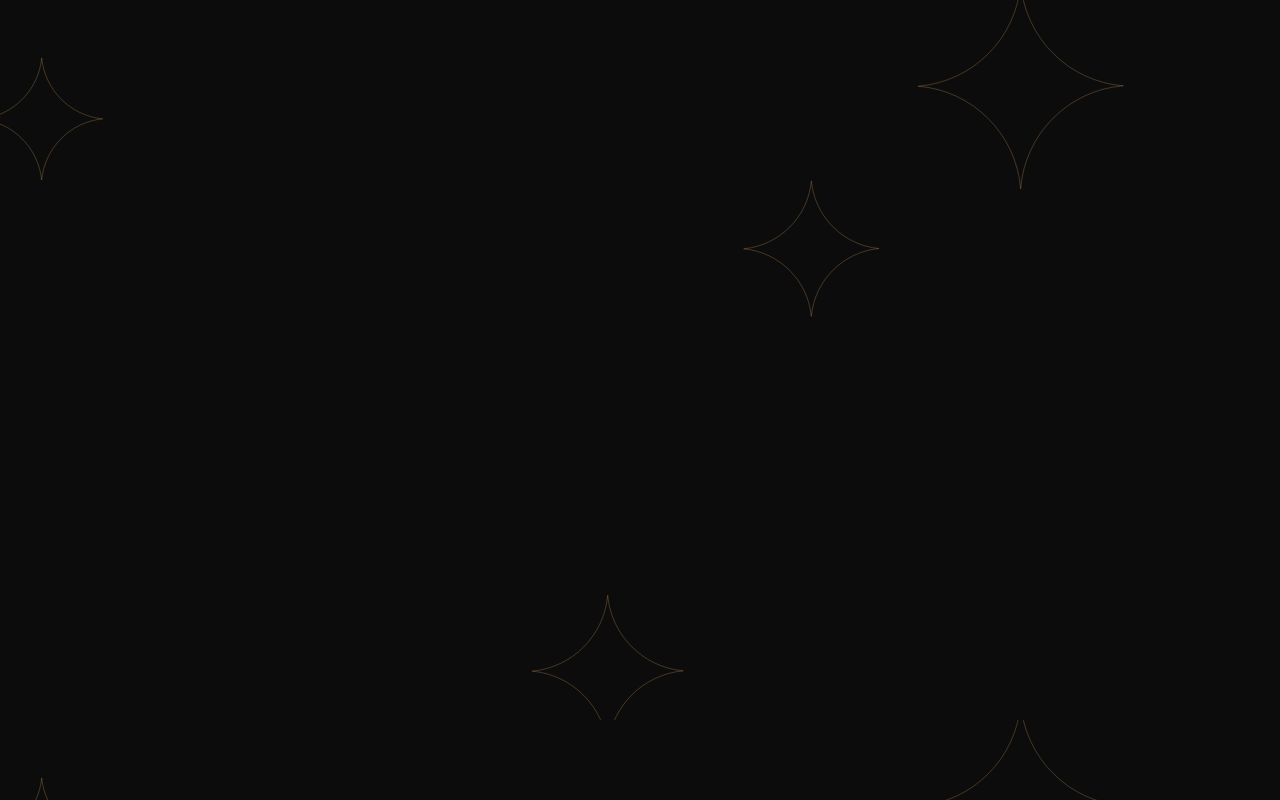
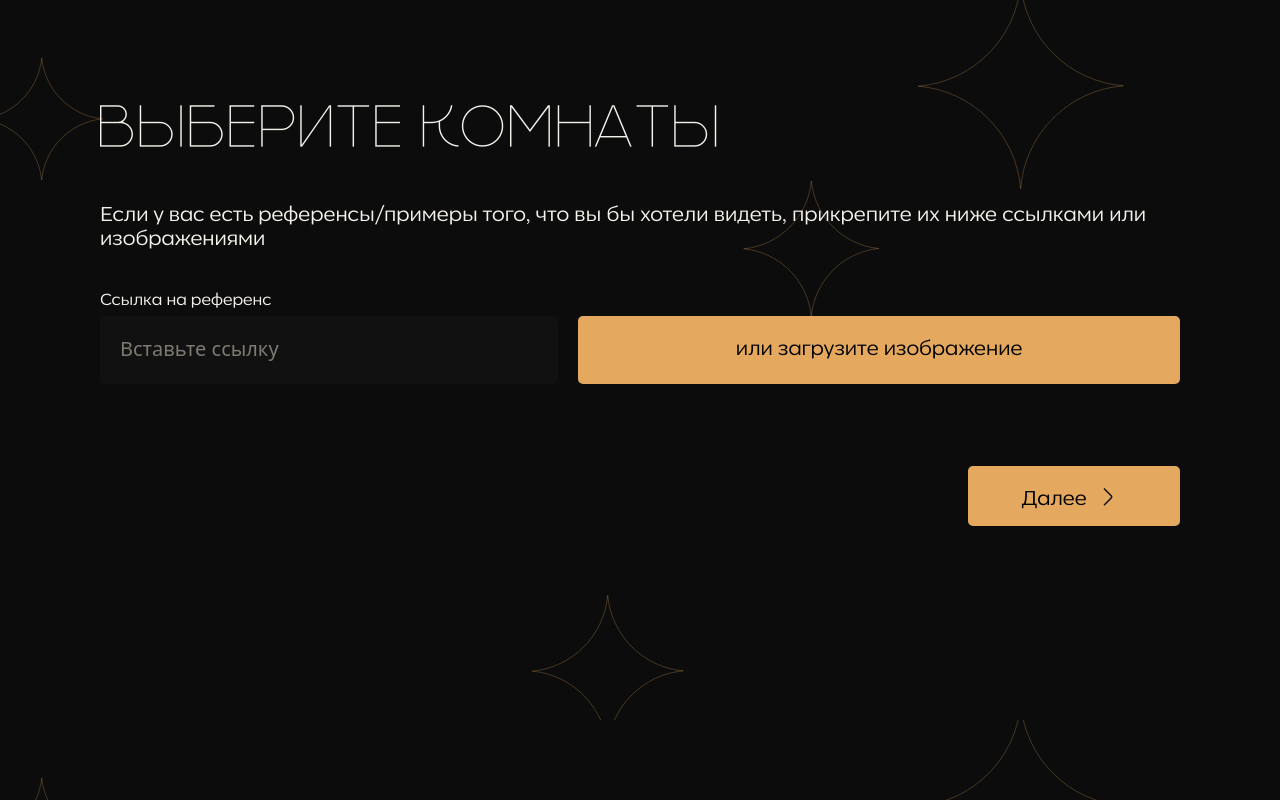
Before and after one commit to Shadovitsme/kwolCommercialPensil, a Vue app: page /linkDescribePage in a window 1280 px wide. Before the commit this address had no page. Built offline with nearby package versions, Linux system fonts and the light colour scheme.

Commit message:
почти готовый блок для добавления ссылок или картинок

```diff
--- a/src/assets/index.css
+++ b/src/assets/index.css
@@ -10,7 +10,29 @@
   --BrightAccent: #f99d2b;
   --Text: #f5f2ec;
 }
+.yellowButton {
+  border-radius: 5px;
+  background-color: var(--Accent);
+  padding-top: 18px;
+  padding-bottom: 22px;
+}
 
+.yellowButton:hover {
+  background-color: var(--BrightAccent);
+}
+
+.yellowButton:active {
+  background-color: var(--BrightAccent);
+}
+@media screen and (max-width: 1024px) {
+  .yellowButton {
+    padding-top: 10px;
+    padding-bottom: 14px;
+    font-size: 16px;
+    font-weight: 400;
+    line-height: 20px;
+  }
+}
 body {
   background-color: var(--background);
   background-size: cover;
@@ -130,7 +152,6 @@ body {
   background-color: var(--DarkAccent);
   padding: 20px;
   height: 68px;
-  width: 100%;
   color: var(--Text);
   border-radius: 5px;
   vertical-align: top;
--- a/src/chooseYourRoom.vue
+++ b/src/chooseYourRoom.vue
@@ -31,7 +31,7 @@ function redirect() {
 
         <div class="w-full flex md:justify-end mt-9 md:mt-12">
           <YellowButton
-          :arrow="true"
+            :arrow="true"
             :onclick="redirect"
             class="mt-[34px] md:w-[212px]"
             text="Далее"
--- /dev/null
+++ b/src/components/linkPicBlock.vue
@@ -0,0 +1,43 @@
+<script setup>
+import { ref, watch, defineProps, defineEmits } from 'vue';
+import YellowButton from './yellowButton.vue';
+import { isEmptyObject } from 'jquery';
+
+
+let showTextarea = ref(false);
+let textInputValue = ref('');
+let fileInputValue = ref(null);
+
+
+watch([textInputValue, fileInputValue], ([newTextValue, newFileValue]) => {
+  showTextarea.value = newTextValue.length > 0 || newFileValue !== null;
+});
+</script>
+
+<template>
+  <p class="p4 mb-2 text-Text">Ссылка на референс</p>
+  <div class="flex mb-5">
+    <input
+    :disabled="fileInputValue"
+      class="input mr-5 w-[607px]"
+      type="text"
+      placeholder="Вставьте ссылку"
+      v-model="textInputValue"
+    />
+    <label :disabled="textInputValue" class="yellowButton w-[816px] flex justify-center cursor-pointer">
+      <input
+        type="file"
+        class="hidden"
+        :disabled="textInputValue.length > 0"
+        @change="fileInputValue = $event.target.files[0]"
+      />
+      <span class="p3">или загрузите изображение</span>
+    </label>
+  </div>
+  <p v-if="showTextarea"  class="mb-2 p4 text-Text">Комментарий к референсу</p>
+  <textarea
+    v-if="showTextarea"
+    placeholder="Опишите, что вам понравилось, а что, наоборот, не хотели бы реализовывать"
+    class="textarea"
+  ></textarea>
+</template>
--- a/src/components/yellowButton.vue
+++ b/src/components/yellowButton.vue
@@ -10,36 +10,11 @@ const props = defineProps({
   <button class="h-[40px] md:h-[60px] flex yellowButton">
     <div class="flex mx-auto my-auto">
       <p class="p3">{{ text }}</p>
-      <div
-        v-if="props.arrow"
-        class="rightArrow h-6 w-6 ml-4 mt-1 md:visible hidden md:block"
-      ></div>
+      <div v-if="props.arrow" class="rightArrow h-6 w-6 ml-4 mt-1 md:visible hidden md:block"></div>
     </div>
   </button>
 </template>
 
 <style>
-.yellowButton {
-  border-radius: 5px;
-  background-color: var(--Accent);
-  padding-top: 18px;
-  padding-bottom: 22px;
-}
 
-.yellowButton:hover {
-  background-color: var(--BrightAccent);
-}
-
-.yellowButton:active {
-  background-color: var(--BrightAccent);
-}
-@media screen and (max-width: 1024px) {
-  .yellowButton {
-    padding-top: 10px;
-    padding-bottom: 14px;
-    font-size: 16px;
-    font-weight: 400;
-    line-height: 20px;
-  }
-}
 </style>
--- /dev/null
+++ b/src/linkDescribePage.vue
@@ -0,0 +1,30 @@
+<script setup>
+import { ref, watch } from 'vue';
+import LinkPicBlock from './components/linkPicBlock.vue';
+import YellowButton from './components/yellowButton.vue';
+
+function getPikLinks(e){
+    console.log(e.target[0].value)
+}
+
+</script>
+<template>
+  <div class="flex px-[22px] md:px-[100px]">
+    <div class="md:mx-auto w-full max-w-[1920px]">
+      <form @submit.prevent="getPikLinks" id="page3" class="w-full h-full">
+        <h1 class="H1 Text pb-10 uppercase">Выберите комнаты</h1>
+        <p class="p3 Text pb-10">Если у вас есть референсы/примеры того, что вы бы хотели видеть, прикрепите их ниже ссылками или изображениями</p>
+
+          <LinkPicBlock />
+
+        <div class="w-full flex md:justify-end mt-9 md:mt-12">
+          <YellowButton
+            :arrow="true"
+            class="mt-[34px] md:w-[212px]"
+            text="Далее"
+          ></YellowButton>
+        </div>
+      </form>
+    </div>
+  </div>
+</template>
--- a/src/main.vue
+++ b/src/main.vue
@@ -58,7 +58,11 @@ function getMainUserData(e) {
               placeholder="Введите телефон"
             />
             <input maxlength="30" class="input" type="text" name="city" placeholder="Ваш город" />
-            <YellowButton :arrow="true" class="mt-[34px] md:w-[318px]" text="Перейти к брифу"></YellowButton>
+            <YellowButton
+              :arrow="true"
+              class="mt-[34px] md:w-[318px]"
+              text="Перейти к брифу"
+            ></YellowButton>
           </form>
         </div>
       </div>
--- a/src/mainDataPage.vue
+++ b/src/mainDataPage.vue
@@ -54,7 +54,11 @@ function sendMainUserData(e) {
   <div class="flex px-[22px] md:px-[100px]">
     <div class="md:mx-auto max-w-[1920px]">
       <h1 class="H1 Text mb-11 md:mb-9 uppercase">Укажите необходимые данные</h1>
-      <form @submit.prevent="sendMainUserData" class="md:flex justify-between max-w-[1920px]" id="page2">
+      <form
+        @submit.prevent="sendMainUserData"
+        class="md:flex justify-between max-w-[1920px]"
+        id="page2"
+      >
         <div class="md:mr-16 md:w-[36vw]">
           <p class="p4 Text mb-2">Какое количество членов семьи собирается проживать?</p>
           <input class="input mb-4 md:mb-10" type="number" placeholder="Укажите число" />
--- a/src/rooms.vue
+++ b/src/rooms.vue
@@ -4,13 +4,16 @@ import YellowButton from './components/yellowButton.vue'
 import $ from 'jquery'
 import { jquery } from 'globals'
 import { ref, watch } from 'vue'
+import router from './router'
+
 
 function sendRoomDetailData(e) {
   e.preventDefault()
   if (i.value++ < roomArray.length - 1) {
     roomName.value = roomArray[i.value][0]
     textArray.value = roomArray[i.value][1]
-  } else i.value--
+  } else   router.replace({ path: '/linkDescribePage' })
+
   // $.ajax({
   //   url: 'https://karandash.pro/brief/save_data.php ',
   //   type: 'POST',
--- a/src/router/index.js
+++ b/src/router/index.js
@@ -4,6 +4,7 @@ import mainPage from '@/main.vue'
 import ChooseYourRoom from '@/chooseYourRoom.vue'
 import WishPage from '@/wishPage.vue'
 import Rooms from '@/rooms.vue'
+import LinkDescribePage from '@/linkDescribePage.vue'
 
 const routes = [
   {
@@ -23,6 +24,7 @@ const routes = [
   },
   { path: '/wishPage', name: 'wishPage', component: WishPage },
   { path: '/rooms', name: 'rooms', component: Rooms },
+  { path: '/linkDescribePage', name: 'linkDescribePage', component: LinkDescribePage },
 ]
 
 const router = createRouter({
```
Also changed, not shown: src/components/labelAdditional.vue (+7 -5 lines), src/components/labelGroup.vue (+7 -6 lines).
